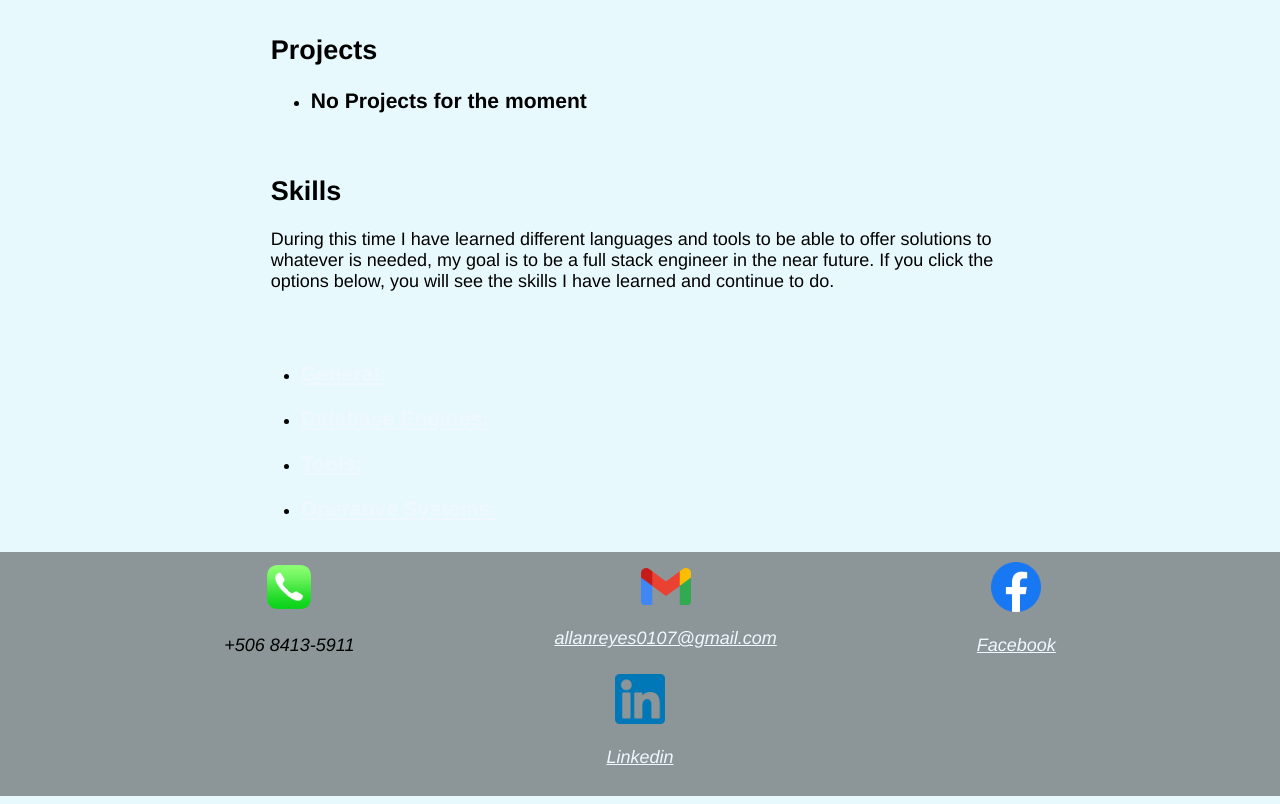
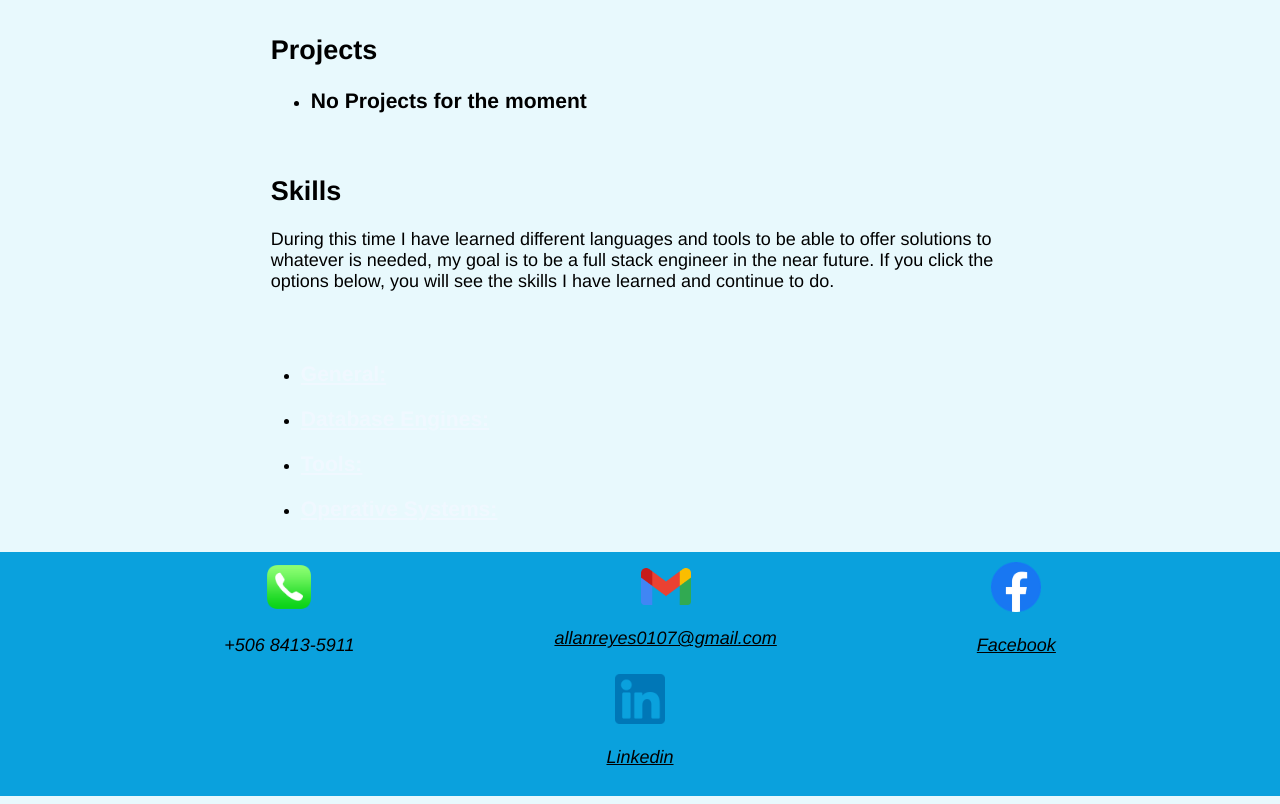
Before and after one commit to allanreyesara/allanreyesara.github.io, a website: page index.html in a window 1280 px wide. Shown: the part 824-1628 px from the top of the page. Drawn offline with Linux system fonts and the light colour scheme.

Commit message:
Change colors palette

```diff
--- a/style.css
+++ b/style.css
@@ -207,8 +207,7 @@ nav h2 {
 
 
 .bg-text {
-    background-color: rgb(0,0,0);
-    background-color: rgba(0,0,0, 0.4);
+    background-color: #0AA1DD;
     z-index: 2;
     display: flex;
     list-style-type: none;
@@ -234,7 +233,7 @@ nav h2 {
  }
 
  .bg-text a {
-     color: aliceblue;
+     color: black;
  }
  .bg-text a:hover {
      text-decoration: none;
```
